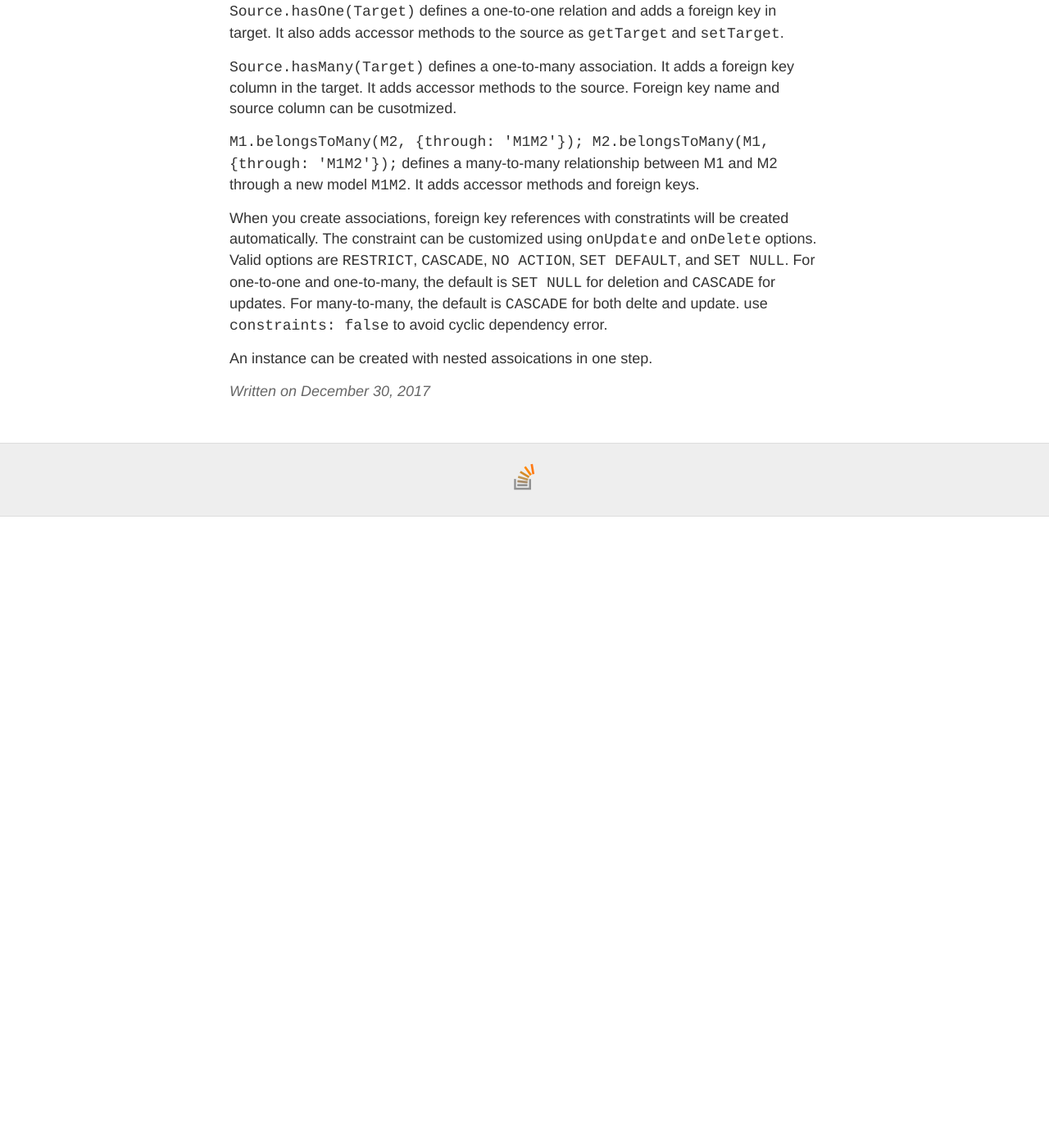
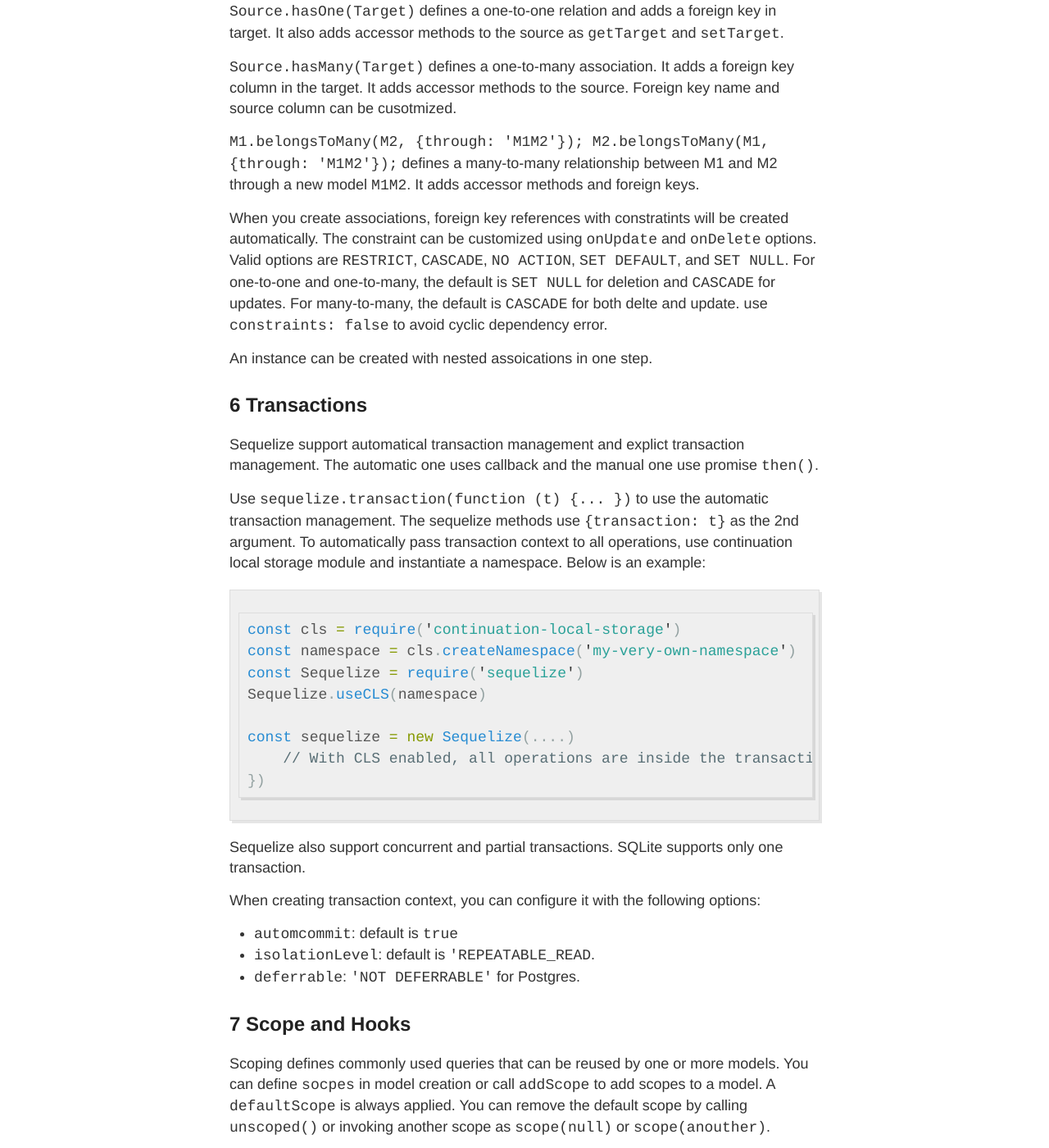
Before and after one commit to YingLiu4203/old-dev-blog, a Jekyll site: the page built from _posts/2017-12-30-sequlize-js-note.md, in a window 1280 px wide and 1400 px high, scrolled down 4021 px. Shown: the whole window at 82% size. Built offline with Jekyll 4.4.1, drawn with Linux system fonts in a browser that asks for light colours; comment, search, counter and statistics services are not loaded; before the commit the page ends 4651 px from its top, so only the background shows below that; some of the changed text lies outside the part shown.

Commit message:
initial draft of sequelize

````diff
--- a/_posts/2017-12-30-sequlize-js-note.md
+++ b/_posts/2017-12-30-sequlize-js-note.md
@@ -119,3 +119,110 @@ In `User.relationMethod(Project)`, the `User` is the **source** and the `Project
 When you create associations, foreign key references with constratints will be created automatically. The constraint can be customized using `onUpdate` and `onDelete` options. Valid options are `RESTRICT`, `CASCADE`, `NO ACTION`, `SET DEFAULT`, and `SET NULL`. For one-to-one and one-to-many, the default is `SET NULL` for deletion and `CASCADE` for updates. For many-to-many, the default is `CASCADE` for both delte and update. use `constraints: false` to avoid cyclic dependency error.
 
 An instance can be created with nested assoications in one step.
+
+## 6 Transactions
+
+Sequelize support automatical transaction management and explict transaction management. The automatic one uses callback and the manual one use promise `then()`.
+
+Use `sequelize.transaction(function (t) {... })` to use the automatic transaction management. The sequelize methods use `{transaction: t}` as the 2nd argument. To automatically pass transaction context to all operations, use continuation local storage module and instantiate a namespace. Below is an example:
+
+```javascript
+const cls = require('continuation-local-storage')
+const namespace = cls.createNamespace('my-very-own-namespace')
+const Sequelize = require('sequelize')
+Sequelize.useCLS(namespace)
+
+const sequelize = new Sequelize(....)
+    // With CLS enabled, all operations are inside the transaction
+})
+```
+
+Sequelize also support concurrent and partial transactions. SQLite supports only one transaction.
+
+When creating transaction context, you can configure it with the following options:
+
+* `automcommit`: default is `true`
+* `isolationLevel`: default is `'REPEATABLE_READ`.
+* `deferrable`: `'NOT DEFERRABLE'` for Postgres.
+
+## 7 Scope and Hooks
+
+Scoping defines commonly used queries that can be reused by one or more models. You can define `socpes` in model creation or call `addScope` to add scopes to a model. A `defaultScope` is always applied. You can remove the default scope by calling `unscoped()` or invoking another scope as `scope(null)` or `scope(anouther)`.
+
+Scopes apply to `find`, `findAll`, `count`, `update`, `increment` and `destroy`.
+
+You can add scope to assoiations which will be applied automatically for the accessor methods.
+
+Hooks are lifecycle events that allow functions to be called before or after sequelize create, destroy, update, and save operations. You use `hooks` property in the option object when you define a model. You can use `hook`, `addHook`, or `Model.hookName` to define hooks and use `removeHook` to remove hooks.
+
+You can define global hooks that is executed in every model.
+
+## 8 Migrations
+
+Sequelize allows you to use migration files to transfer database schema into another state. The migration files describe the way how to get to the new state and how to revert the changes in order to get back to the old state. The `sequelize-cli` supports migrations and project bootstrapping.
+
+### 8.1 Bootstrapping
+
+Run the following two command to create an empty project.
+
+```sh
+npm install --save sequelize-cli
+node_modules/.bin/sequelize init
+```
+
+The following folders will be created:
+
+* `config`: contains the `config.json` file that tells CLI how to connect with database.
+* `models`: contains all models.
+* `migrations`: contains all migration files
+* `seeders`: contains all seed files.
+
+The following is a sample config file:
+
+```json
+{
+  development: {
+    username: 'root',
+    password: null,
+    database: 'database_development',
+    host: '127.0.0.1',
+    dialect: 'mysql'
+  },
+  test: {
+    username: 'root',
+    password: null,
+    database: 'database_test',
+    host: '127.0.0.1',
+    dialect: 'mysql'
+  },
+  production: {
+    username: process.env.PROD_DB_USERNAME,
+    password: process.env.PROD_DB_PASSWORD,
+    database: process.env.PROD_DB_NAME,
+    host: process.env.PROD_DB_HOSTNAME,
+    dialect: 'mysql'
+  }
+}
+```
+
+If database doesn't exist, call `db:create` to create a new one.
+
+### 8.2 Creating First Model and Migration
+
+Use `model:generate` to create a model. `node_modules/.bin/sequelize model:generate --name User --attributes firstName:string,lastName:string,email:string` create a model file `user` in the `models` folder and a migration file like `xxxx-create-user.js` in `migrations` folder.
+
+Then run `node_modules/.bin/sequelize db:migrate` to create a table in database. It executes the following steps:
+
+* create a `SequelizeMeta` table to record the migration.
+* run new migration files by checking the `SequelizeMeta` table.
+* record the mirgration in the `SequelizeMeta` table.
+
+Run `node_modules/.bin/sequelize db:migrate:undo` to revert the most recent migration. Use `db:migrate:undo:all` to revert back to initial state. Use `--to migration-file.js` to go back to a specific migration.
+
+Run `node_modules/.bin/sequelize seed:generate --name demo-user` to create a seed file in `seeders` folder. The seed file has teh same `up` and `down` semantics like migration files. Run `node_modules/.bin/sequelize db:seed:all` to create seeds in a database or `node_modules/.bin/sequelize db:seed:undo` to revert seeds.
+
+### 8.3 Configuration
+
+Use `.sequelizerc` to configure Sequelize file paths. The configuration file can be replaced by JS code file. It's helpful to use environment variables like `process.env.PROD_DB_USERNAME`.
+
+The migration and seed storage can be `sequelize` using the `SequelizeMeta` table, `json` using JSON files or `none` for no storage.
````
